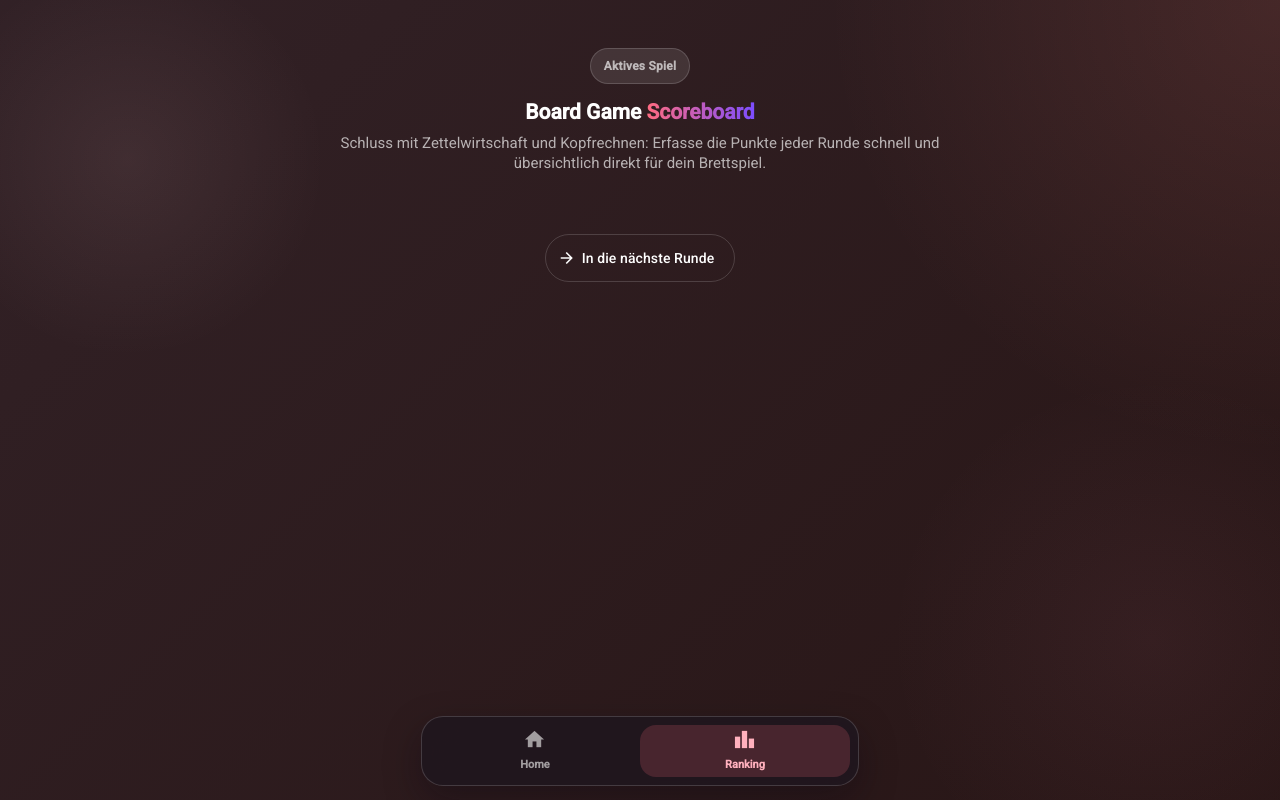
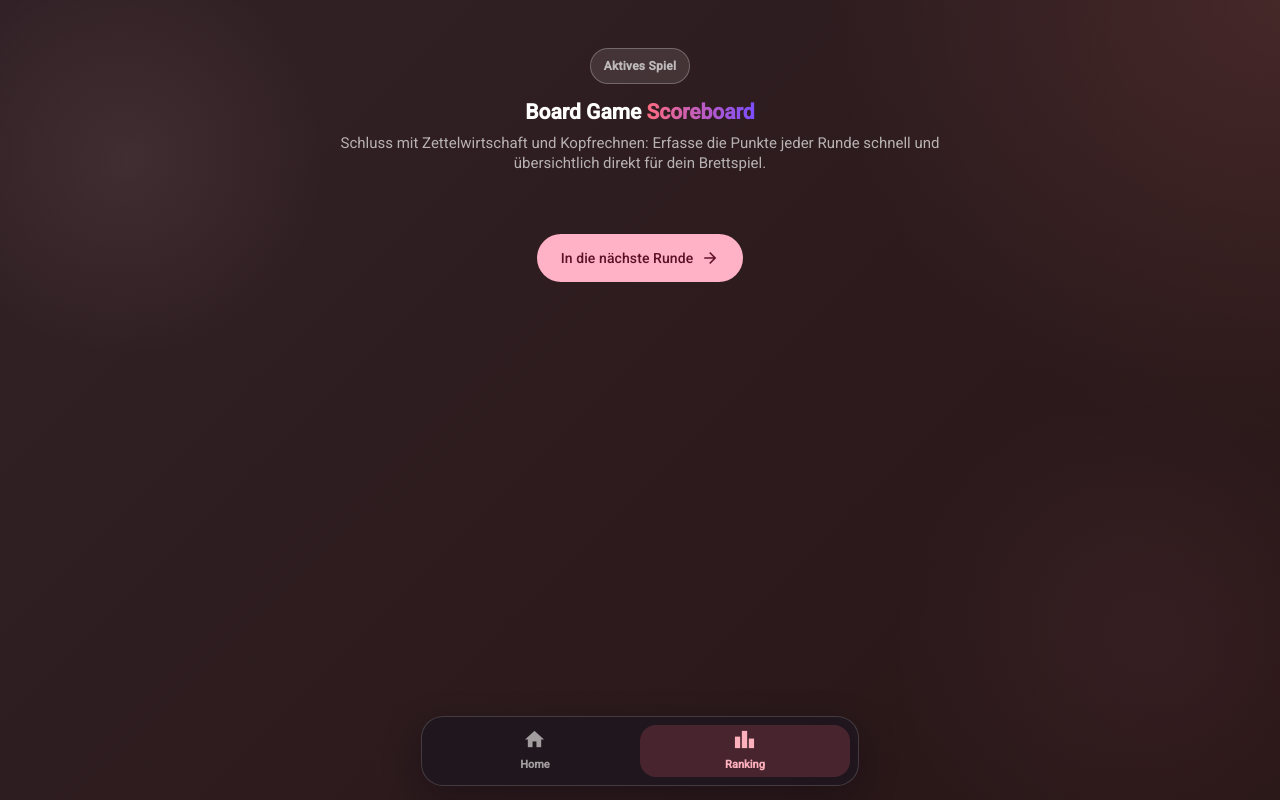
Before and after one commit to Jason0985/GameRoster-beta, an Angular app: page /ranking/game in a window 1280 px wide. Built offline with nearby package versions, Linux system fonts and the light colour scheme.

Commit message:
refactor: improve layout and styling of ranking and scoreboard components

```diff
--- a/src/app/features/ranking/end-score/end-score.html
+++ b/src/app/features/ranking/end-score/end-score.html
@@ -5,15 +5,14 @@
     <p>Das finale Ranking der Runde.</p>
   </header>
 
-  <mat-card *ngFor="let player of players$ | async; let rank = index; trackBy: trackById">
-    <div class="ranking-card ui-surface">
+  <mat-card *ngFor="let player of players$ | async; let rank = index; trackBy: trackById"
+    class="ranking-card ui-surface">
     <div class="player-info">
       <div class="rank-badge">{{ rank + 1 }}</div>
       <div class="player-name">{{ player.name }}</div>
     </div>
     <div class="score">
       <div class="player-score">{{ player.score }} <span>Pkt.</span></div>
-      </div>
     </div>
   </mat-card>
 
--- a/src/app/features/ranking/end-score/end-score.scss
+++ b/src/app/features/ranking/end-score/end-score.scss
@@ -30,6 +30,7 @@
 
 .ranking-card {
   display: flex;
+  flex-direction: row;
   align-items: center;
   justify-content: space-between;
   gap: 16px;
--- a/src/app/features/ranking/game-setup/game-setup.scss
+++ b/src/app/features/ranking/game-setup/game-setup.scss
@@ -128,7 +128,6 @@
 	color: var(--color-text);
 	font-size: 18px;
 	font-weight: 800;
-	box-shadow: 0 7px 16px rgba(124, 77, 255, 0.25);
 }
 
 .player-details {
@@ -154,7 +153,7 @@
 	width: 42px;
 	height: 42px;
 	flex: 0 0 42px;
-	box-shadow: 0 8px 18px rgba(244, 67, 54, 0.28);
+	box-shadow: none;
 }
 
 .start-button {
--- a/src/app/features/ranking/scoreboard/scoreboard.html
+++ b/src/app/features/ranking/scoreboard/scoreboard.html
@@ -30,12 +30,12 @@
   </div>
 
   <div class="footer">
-    <button mat-stroked-button color="accent" (click)="nextRound()">
+    <button mat-flat-button color="primary" class="ui-button round-button" (click)="nextRound()">
       <mat-icon aria-hidden="true">arrow_forward</mat-icon>
       In die nächste Runde
     </button>
-    <button *ngIf="hasCompletedRound" mat-flat-button color="primary" class="ui-button ui-button--icon-after"
-      (click)="endGame()">
+
+    <button *ngIf="hasCompletedRound" mat-stroked-button class="ui-button danger-button" (click)="endGame()">
       Spiel beenden
       <mat-icon aria-hidden="true">flag</mat-icon>
     </button>
--- a/src/app/features/ranking/scoreboard/scoreboard.scss
+++ b/src/app/features/ranking/scoreboard/scoreboard.scss
@@ -107,18 +107,6 @@
   justify-content: center;
 }
 
-.footer button {
-  min-height: 48px;
-  padding: 0 20px;
-  border-radius: var(--radius-pill);
-  border-color: var(--color-surface-strong);
-  color: var(--color-text);
-}
-
-.footer mat-icon {
-  margin-right: 6px;
-}
-
 @media (min-width: 600px) {
   .scoreboard-root {
     padding: 48px 24px 56px;
--- a/src/styles.scss
+++ b/src/styles.scss
@@ -4,7 +4,7 @@
   --color-background: #171213;
   --color-surface: rgba(255, 255, 255, 0.1);
   --color-surface-strong: rgba(255, 255, 255, 0.16);
-  --color-border: rgba(255, 255, 255, 0.16);
+  --color-border: rgba(255, 255, 255, 0.25);
 
   --color-text: #ffffff;
   --color-text-muted: rgba(255, 255, 255, 0.66);
@@ -16,6 +16,7 @@
 
   --color-secondary: #7c4dff;
   --color-danger: #f44336;
+  --color-danger-light: #ff8a80;
 
   --gradient-accent: linear-gradient(
     90deg,
@@ -129,9 +130,14 @@ app-root {
 .ui-surface {
   border: 1px solid var(--color-border);
   border-radius: var(--radius-large);
-  background: var(--color-surface);
+  background-color: var(--color-surface);
   box-shadow: var(--shadow-surface);
   backdrop-filter: blur(16px) saturate(125%);
+}
+
+mat-card.ui-surface {
+  --mat-card-container-color: var(--color-surface);
+  background-color: var(--color-surface);
 }
 
 .ui-badge {
@@ -173,15 +179,15 @@ app-root {
   transform: translateY(-1px);
 }
 
-.ui-button--icon-after {
+button.mat-mdc-button-base:not(.mat-mdc-fab):not(.mat-mdc-mini-fab):not(.mat-mdc-icon-button) {
   flex-direction: row;
-  gap: 9px;
+  gap: 8px;
 }
 
-.ui-button--icon-after mat-icon {
+button.mat-mdc-button-base:not(.mat-mdc-fab):not(.mat-mdc-mini-fab):not(.mat-mdc-icon-button) > mat-icon {
   order: 2;
   margin-right: 0;
-  margin-left: 6px;
+  margin-left: 0px;
 }
 
 /* Gemeinsame Animationen */
@@ -234,3 +240,15 @@ app-root {
     scroll-behavior: auto !important;
   }
 }
+
+.round-button {
+  color: #5a1025 !important;
+  --mdc-filled-button-label-text-color: #5a1025;
+}
+
+.danger-button {
+  color: var(--color-danger-light) !important;
+  border-color: var(--color-danger) !important;
+  --mdc-outlined-button-label-text-color: var(--color-danger-light);
+  --mdc-outlined-button-outline-color: var(--color-danger);
+}
```
Lines whose indentation alone changed are shown as unchanged.
